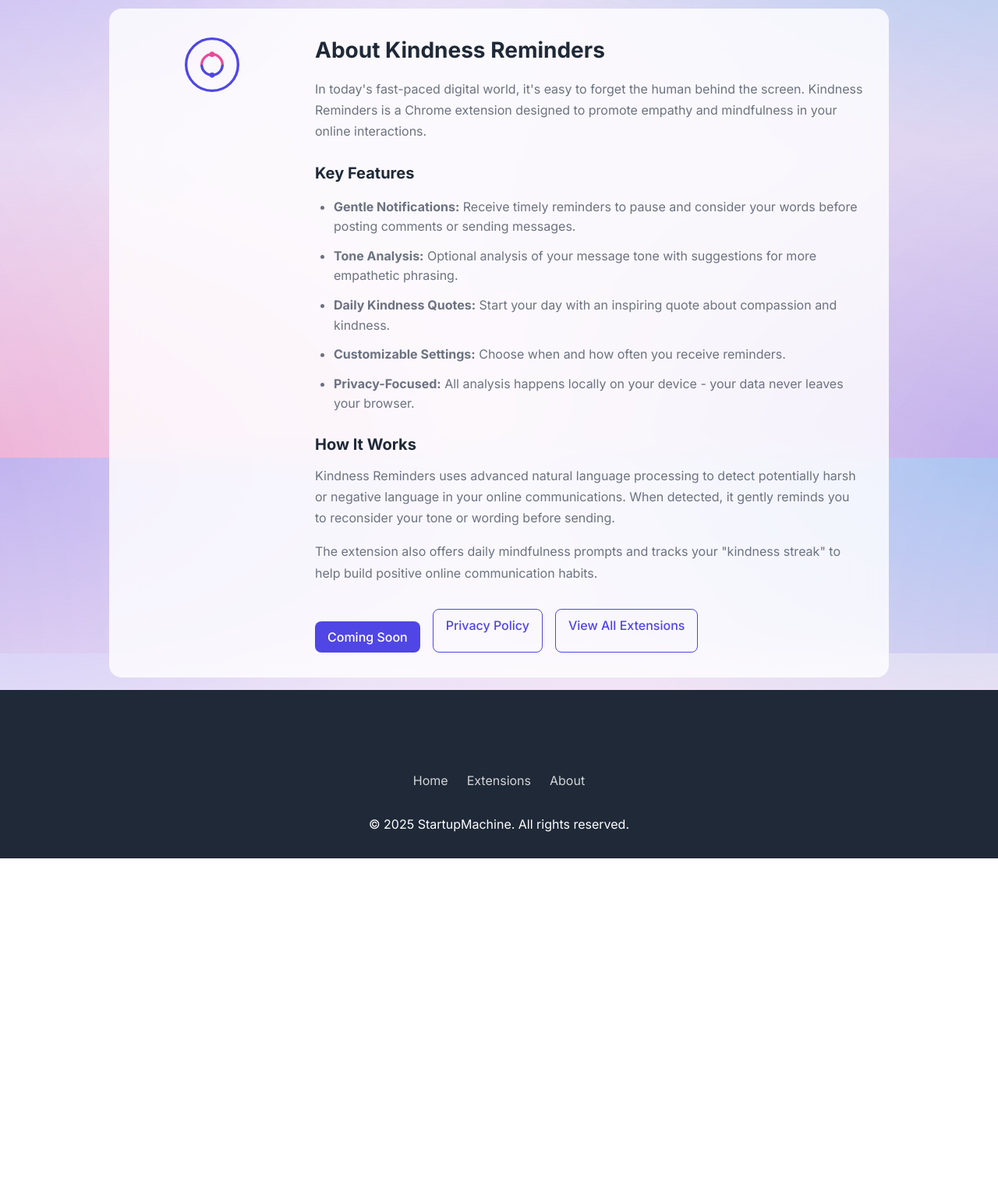
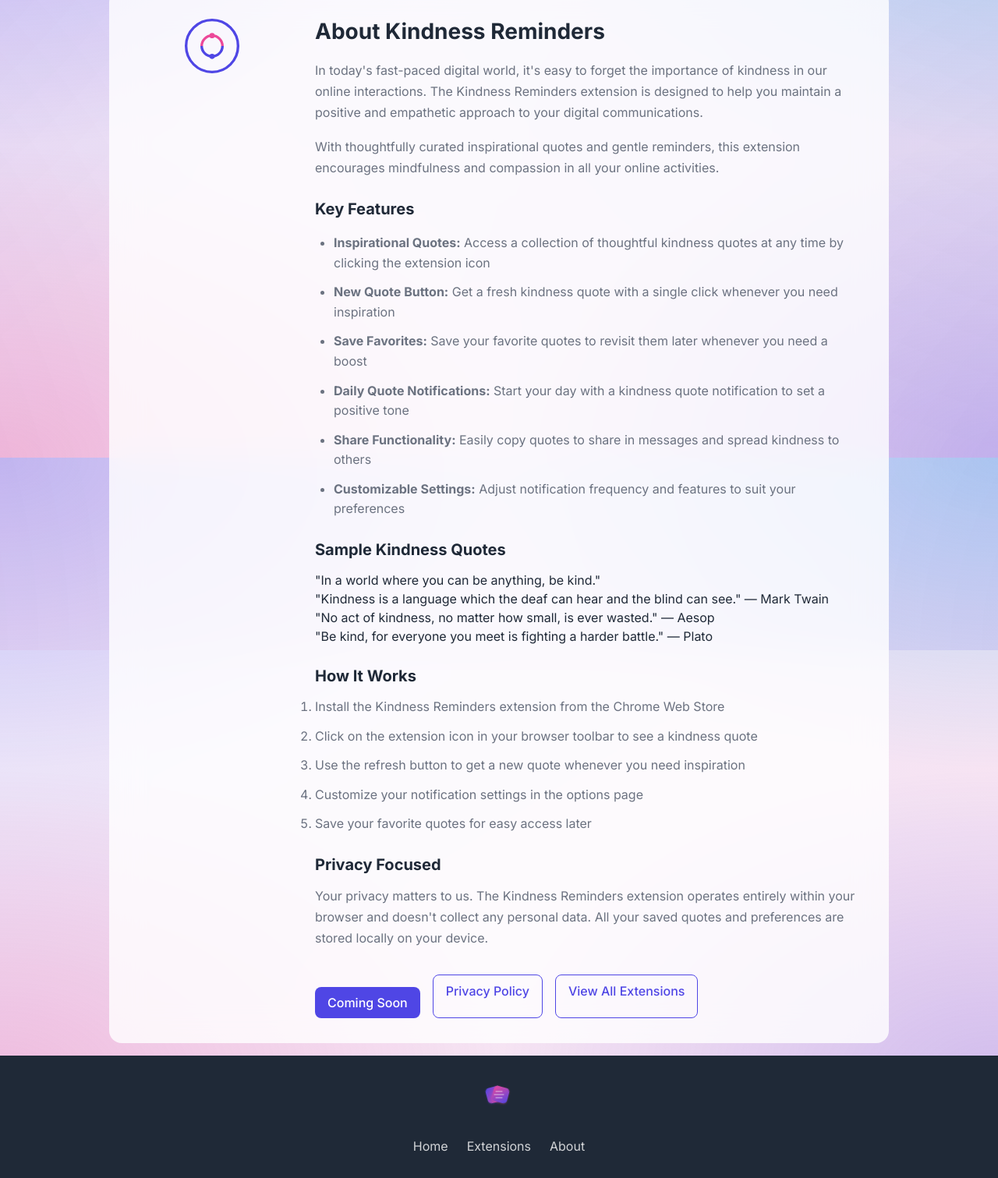
Before and after one commit to ajaypalnitj/startupmachine, a plain HTML site: page extensions/kindness-reminders/index.html in a window 1280 px wide. Shown: the part 213-1724 px from the top of the page at 78% size. Before the commit the page ends 1314 px from the top, so only its background shows below. Drawn offline with Linux system fonts and the light colour scheme.

Commit message:
updated kindness pages.

```diff
--- a/extensions/kindness-reminders/index.html
+++ b/extensions/kindness-reminders/index.html
@@ -13,11 +13,11 @@
     <meta charset="UTF-8">
     <meta name="viewport" content="width=device-width, initial-scale=1.0">
     <title>Kindness Reminders | StartupMachine</title>
-    <meta name="description" content="Promote empathy online with Kindness Reminders Chrome extension. Get gentle notifications to maintain positive communication and mindfulness in digital interactions.">
-    <meta name="keywords" content="kindness reminders, digital empathy, mindfulness extension, positive communication, tone analysis, chrome extension">
+    <meta name="description" content="Gentle reminders to be kind in online interactions with inspirational quotes. Promote empathy and mindfulness in your digital communications.">
+    <meta name="keywords" content="kindness reminders, digital empathy, mindfulness extension, positive communication, inspirational quotes, chrome extension">
     <meta name="author" content="StartupMachine">
     <meta property="og:title" content="Kindness Reminders | StartupMachine">
-    <meta property="og:description" content="Promote empathy online with Kindness Reminders Chrome extension. Get gentle notifications to maintain positive communication and mindfulness in digital interactions.">
+    <meta property="og:description" content="Gentle reminders to be kind in online interactions with inspirational quotes. Promote empathy and mindfulness in your digital communications.">
     <meta property="og:type" content="website">
     <meta property="og:url" content="https://startupmachine.co/extensions/kindness-reminders/">
     <meta name="twitter:card" content="summary_large_image">
@@ -80,7 +80,7 @@
     <main>
         <section class="hero">
             <h1>Kindness Reminders</h1>
-            <p>Gentle reminders to practice kindness and mindfulness during your online interactions.</p>
+            <p>Gentle reminders to be kind in online interactions with inspirational quotes</p>
         </section>
 
         <section class="extensions">
@@ -97,21 +97,39 @@
 
                 <div class="extension-description">
                     <h2>About Kindness Reminders</h2>
-                    <p>In today's fast-paced digital world, it's easy to forget the human behind the screen. Kindness Reminders is a Chrome extension designed to promote empathy and mindfulness in your online interactions.</p>
+                    <p>In today's fast-paced digital world, it's easy to forget the importance of kindness in our online interactions. The Kindness Reminders extension is designed to help you maintain a positive and empathetic approach to your digital communications.</p>
+
+                    <p>With thoughtfully curated inspirational quotes and gentle reminders, this extension encourages mindfulness and compassion in all your online activities.</p>
 
                     <h3>Key Features</h3>
                     <ul>
-                        <li><strong>Gentle Notifications:</strong> Receive timely reminders to pause and consider your words before posting comments or sending messages.</li>
-                        <li><strong>Tone Analysis:</strong> Optional analysis of your message tone with suggestions for more empathetic phrasing.</li>
-                        <li><strong>Daily Kindness Quotes:</strong> Start your day with an inspiring quote about compassion and kindness.</li>
-                        <li><strong>Customizable Settings:</strong> Choose when and how often you receive reminders.</li>
-                        <li><strong>Privacy-Focused:</strong> All analysis happens locally on your device - your data never leaves your browser.</li>
+                        <li><strong>Inspirational Quotes:</strong> Access a collection of thoughtful kindness quotes at any time by clicking the extension icon</li>
+                        <li><strong>New Quote Button:</strong> Get a fresh kindness quote with a single click whenever you need inspiration</li>
+                        <li><strong>Save Favorites:</strong> Save your favorite quotes to revisit them later whenever you need a boost</li>
+                        <li><strong>Daily Quote Notifications:</strong> Start your day with a kindness quote notification to set a positive tone</li>
+                        <li><strong>Share Functionality:</strong> Easily copy quotes to share in messages and spread kindness to others</li>
+                        <li><strong>Customizable Settings:</strong> Adjust notification frequency and features to suit your preferences</li>
                     </ul>
 
+                    <h3>Sample Kindness Quotes</h3>
+                    <div class="quote-examples">
+                        <blockquote>"In a world where you can be anything, be kind."</blockquote>
+                        <blockquote>"Kindness is a language which the deaf can hear and the blind can see." — Mark Twain</blockquote>
+                        <blockquote>"No act of kindness, no matter how small, is ever wasted." — Aesop</blockquote>
+                        <blockquote>"Be kind, for everyone you meet is fighting a harder battle." — Plato</blockquote>
+                    </div>
+
                     <h3>How It Works</h3>
-                    <p>Kindness Reminders uses advanced natural language processing to detect potentially harsh or negative language in your online communications. When detected, it gently reminds you to reconsider your tone or wording before sending.</p>
+                    <ol>
+                        <li>Install the Kindness Reminders extension from the Chrome Web Store</li>
+                        <li>Click on the extension icon in your browser toolbar to see a kindness quote</li>
+                        <li>Use the refresh button to get a new quote whenever you need inspiration</li>
+                        <li>Customize your notification settings in the options page</li>
+                        <li>Save your favorite quotes for easy access later</li>
+                    </ol>
 
-                    <p>The extension also offers daily mindfulness prompts and tracks your "kindness streak" to help build positive online communication habits.</p>
+                    <h3>Privacy Focused</h3>
+                    <p>Your privacy matters to us. The Kindness Reminders extension operates entirely within your browser and doesn't collect any personal data. All your saved quotes and preferences are stored locally on your device.</p>
 
                     <div class="cta-buttons">
                         <a href="#" class="extension-link" target="_blank">Coming Soon</a>
@@ -126,7 +144,7 @@
     <footer>
         <div class="footer-content">
             <div class="footer-logo">
-
+                <svg width="120" height="60" viewBox="0 0 400 200" xmlns="http://www.w3.org/2000/svg">
                     <!-- Gradient definitions -->
                     <defs>
                         <linearGradient id="gradient1-footer" x1="0%" y1="0%" x2="100%" y2="100%">
```
Also changed, not shown: extensions/citation-helper/privacy.html (+1 -1 lines), extensions/kindness-reminders/privacy.html (+31 -11 lines), extensions/mood-tracker/privacy.html (+1 -1 lines), extensions/nyan-cat-progress/privacy.html (+1 -1 lines), extensions/kindness-reminders/icons/icon128.png (added), extensions/kindness-reminders/icons/icon16.png (added), extensions/kindness-reminders/icons/icon48.png (added).
